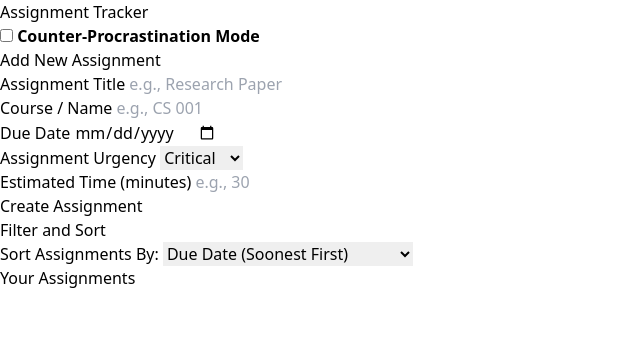
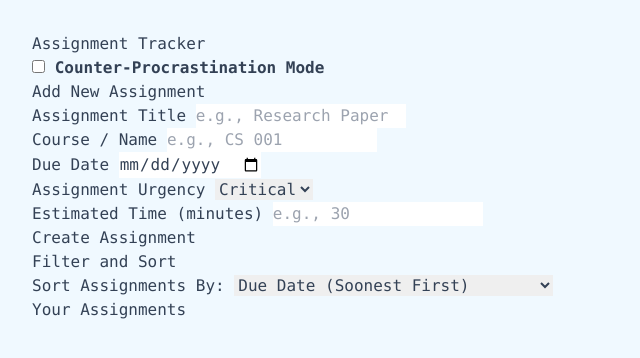
Before and after one commit to rylieloughran/assignment-tracker, a website: page index.html in a window 1280 px wide. Shown: the whole page, without its empty margins (0-640 px from the left). Drawn offline with Linux system fonts and the light colour scheme; no server answers.

Commit message:
started stylizing

```diff
--- a/index.html
+++ b/index.html
@@ -5,7 +5,7 @@
         <meta name="viewport" content="width=device-width, initial-scale=1.0">
         <title>Assignment Tracker</title>
     </head>
-    <body>
+    <body class="bg-sky-50 text-slate-700 font-mono min-h-screen p-4 md:p-8">
         <header>
             <h1> Assignment Tracker </h1>
             <div id="procrastination-banner">
```
Also changed, not shown: styles.css.
